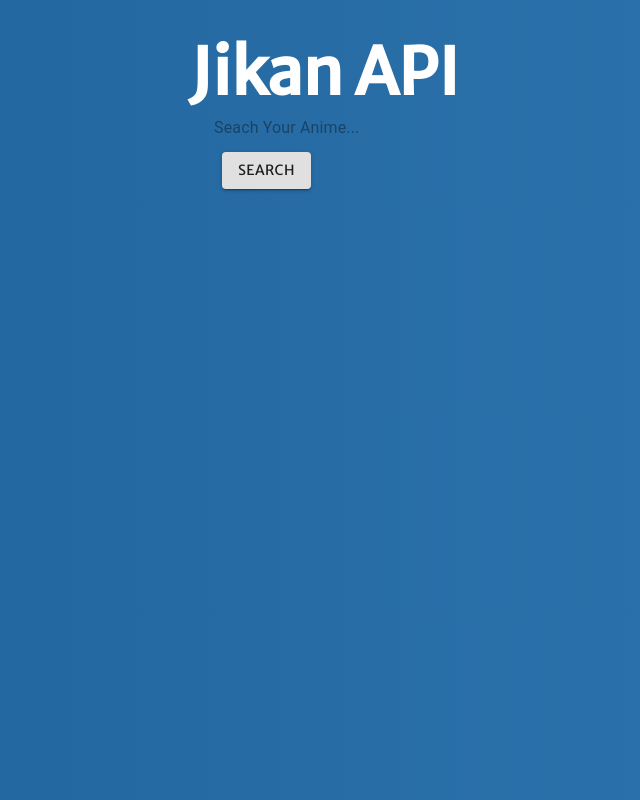
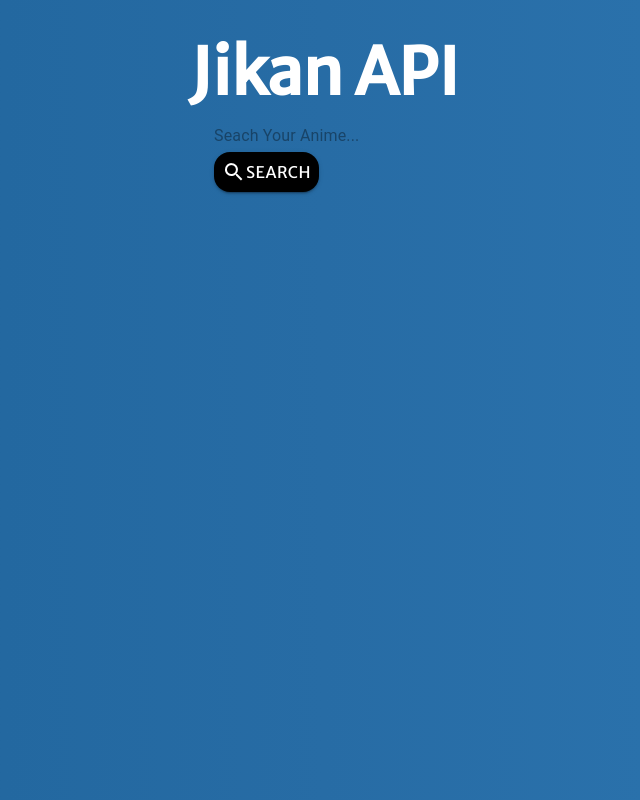
Before and after one commit to phaniankur/jikan-app, a React (Create React App) app: page /app in a window 1280 px wide. Shown: the whole page, without its empty margins (316-956 px from the left). Built offline with nearby package versions, Linux system fonts and the light colour scheme.

Commit message:
button style added

```diff
--- a/src/Components/Button.js
+++ b/src/Components/Button.js
@@ -1,11 +1,25 @@
 import React from 'react';
 import { makeStyles } from '@material-ui/core/styles';
 import Button from '@material-ui/core/Button';
+import Search from '../images/search1.png'
 
 const useStyles = makeStyles((theme) => ({
   root: {
     '& > *': {
-      margin: theme.spacing(1),
+        width: '105px',
+
+        backgroundColor: 'black',
+        fontSize: '16px',
+        color: 'white',
+        //border: '2px solid',
+        borderRadius: '16px',
+        //padding: '8px',
+        //boxShadow: '2.5px 5px 5px grey',
+        fontFamily: 'Bodoni Moda, serif',
+        size:'2rem',
+            "&:hover": {
+              backgroundColor: '#76A3A5'
+            }
     },
   },
 }));
@@ -15,7 +29,10 @@
 
   return (
     <div className={classes.root}>
-      <Button type= 'submit' variant="contained">{value}</Button>
+      <Button type= 'submit' variant="contained">
+
+          <img src={Search}/>{value}
+      </Button>
 
     </div>
   );
--- a/src/Components/JikanApp.js
+++ b/src/Components/JikanApp.js
@@ -52,13 +52,10 @@
                         Jikan API
                 </Box>
                 <Box
-                display='flex'
-                // /flexDirection='row'
-                justifyContent='center'
-                alignItems='center'
+                p='0.5rem'
                 >
                     <form onSubmit={handleClick}>
-                        <InputBase required={true} type='text' placeholder='Seach Your Anime...' onChange={handleChange}/>
+                        <InputBase required={true}  type='text' placeholder='Seach Your Anime...' onChange={handleChange}/>
 
                         <Button value='Search'/>
                     </form>
```
Also changed, not shown: src/images/search1.png (added), src/images/searchIcon.png (added).
